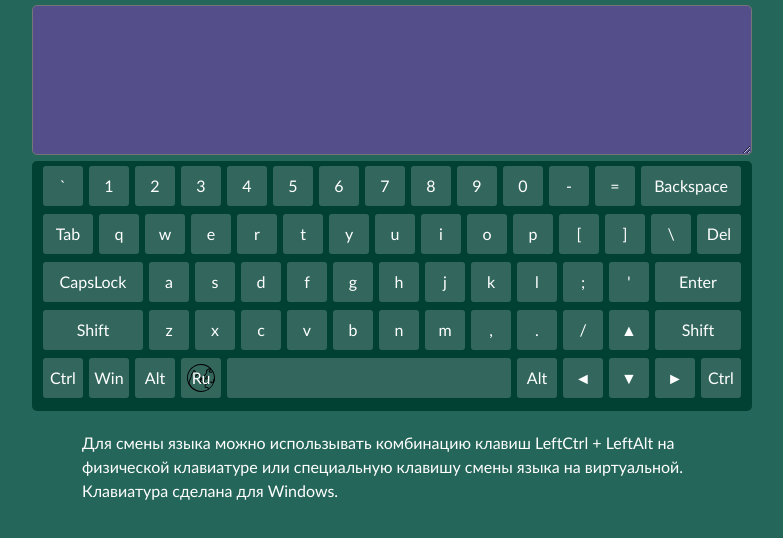
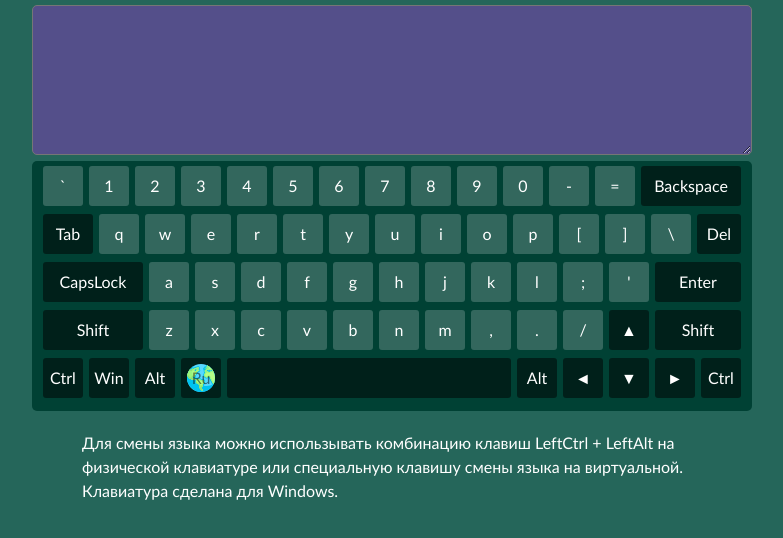
Before and after one commit to maxkovalenko97/Virtual-keyboard, a website with bundled scripts: page virtual-keyboard/index.html in a window 1280 px wide. Shown: the part 86-624 px from the top of the page, without its empty margins (248-1031 px from the left). Built offline with nearby package versions, Linux system fonts and the light colour scheme.

Commit message:
refactor: some pretty code

```diff
--- a/virtual-keyboard/js/index.js
+++ b/virtual-keyboard/js/index.js
@@ -76,6 +76,7 @@ class Keyboard {
                 key.setAttribute('data-shiftRu', el.rusShift);
                 key.setAttribute('data-shiftEn', el.shift);
                 key.id = el.name;
+                (el.SpecialKey)? key.classList.add('special-key') : null;
 
                 keyboardRow.append(key);
             });
@@ -87,19 +88,7 @@ class Keyboard {
 
     _addMouseEvents(keys) {
         keys.forEach(key => {
-            //add backlight
-            if(key.id !== 'CapsLock' && key.id !== 'ShiftLeft' && key.id !== 'ShiftRight') {
-                key.addEventListener('mousedown', () => {
-                    key.classList.add('active');
-                    setTimeout(() => {
-                        key.classList.remove('active');
-                    }, 300);
-                });
-                key.addEventListener('mouseup', () => {
-                    key.classList.remove('active');
-
-                })
-            }
+            this._addBacklight(key);
 
             switch (key.id) {
                 case "Backspace" :
@@ -200,10 +189,7 @@ class Keyboard {
             }
             return;
         }
-
             this.inputKeyboard.value += document.getElementById(e.code).innerHTML;
-
-
     }
 
     _keyupKeyboard(e) {
@@ -226,8 +212,6 @@ class Keyboard {
     _keypressKeyboard(e) {
         e.preventDefault();
     }
-
-
 
     _changeLanguage(){
         console.log(this.properties.shift);
@@ -254,14 +238,17 @@ class Keyboard {
         this.inputKeyboard.value += text;
         this.inputKeyboard.focus();
     }
+
     _toBackspace() {
         this.inputKeyboard.value = this.inputKeyboard.value.substring(0, this.inputKeyboard.value.length - 1);
         this.inputKeyboard.focus();
     }
+
     _toSpace() {
             this.inputKeyboard.value += " ";
             this.inputKeyboard.focus();
     }
+
     _toDelete() {
         if (this.inputKeyboard.selectionStart === this.inputKeyboard.selectionEnd) {
             this.inputKeyboard.setRangeText('', this.inputKeyboard.selectionStart, this.inputKeyboard.selectionEnd + 1, 'end');
@@ -270,6 +257,7 @@ class Keyboard {
           }
           this.inputKeyboard.focus();
     }
+
     _toggleCapsLock() {
         this.properties.capsLock = !this.properties.capsLock;
 
@@ -303,8 +291,24 @@ class Keyboard {
             return;
         }
     }
+
     _checkActive(str) {
         return (document.getElementById(str).classList.contains('active'));
+    }
+
+    _addBacklight(key) {
+        if(key.id !== 'CapsLock' && key.id !== 'ShiftLeft' && key.id !== 'ShiftRight') {
+            key.addEventListener('mousedown', () => {
+                key.classList.add('active');
+                setTimeout(() => {
+                    key.classList.remove('active');
+                }, 300);
+            });
+            key.addEventListener('mouseup', () => {
+                key.classList.remove('active');
+
+            })
+        }
     }
 
 }
--- a/virtual-keyboard/js/objOfKeys.js
+++ b/virtual-keyboard/js/objOfKeys.js
@@ -13,9 +13,9 @@ export const objOfKeys = [
     {'en' : '0','rus' : '0','name' : 'Digit0', 'shift':')', 'rusShift': ')'},
     {'en' : '-','rus' : '-','name' : 'Minus', 'shift':'_', 'rusShift': '_'},
     {'en' : '=','rus' : '=','name' : 'Equal', 'shift':'+', 'rusShift': '+'},
-    {'en' : 'Backspace','rus' : 'Backspace','name' : 'Backspace', 'shift':'Backspace', 'rusShift': 'Backspace'}
+    {'en' : 'Backspace','rus' : 'Backspace','name' : 'Backspace', 'shift':'Backspace', 'rusShift': 'Backspace', 'SpecialKey' : true}
     ],
-    [{'en' : 'Tab','rus' : 'Tab','name' : 'Tab', 'shift':'Tab', 'rusShift': 'Tab'},
+    [{'en' : 'Tab','rus' : 'Tab','name' : 'Tab', 'shift':'Tab', 'rusShift': 'Tab','SpecialKey' : true},
      {'en' : 'q','rus' : 'й','name' : 'KeyQ', 'shift':'Q', 'rusShift': 'Й'},
      {'en' : 'w','rus' : 'ц','name' : 'KeyW', 'shift':'W', 'rusShift': 'Ц'},
      {'en' : 'e','rus' : 'у','name' : 'KeyE', 'shift':'E', 'rusShift': 'У'},
@@ -29,9 +29,9 @@ export const objOfKeys = [
      {'en' : '[','rus' : 'х','name' : 'BracketLeft', 'shift':'{', 'rusShift': 'Х'},
      {'en' : ']','rus' : 'ъ','name' : 'BracketRight', 'shift':'}', 'rusShift': 'Ъ'},
      {'en' : '\\','rus' : '\\','name' : 'Backslash', 'shift':'|', 'rusShift': '/'},
-     {'en' : 'Del','rus' : 'Del','name' : 'Delete', 'shift':'Del', 'rusShift': 'Del'},
+     {'en' : 'Del','rus' : 'Del','name' : 'Delete', 'shift':'Del', 'rusShift': 'Del','SpecialKey' : true},
     ],
-    [{'en' : 'CapsLock','rus' : 'CapsLock','name' : 'CapsLock', 'shift':'CapsLock', 'rusShift': 'CapsLock'},
+    [{'en' : 'CapsLock','rus' : 'CapsLock','name' : 'CapsLock', 'shift':'CapsLock', 'rusShift': 'CapsLock','SpecialKey' : true},
      {'en' : 'a','rus' : 'ф','name' : 'KeyA', 'shift':'A', 'rusShift': 'Ф'},
      {'en' : 's','rus' : 'ы','name' : 'KeyS', 'shift':'S', 'rusShift': 'Ы'},
      {'en' : 'd','rus' : 'в','name' : 'KeyD', 'shift':'D', 'rusShift': 'В'},
@@ -43,9 +43,9 @@ export const objOfKeys = [
      {'en' : 'l','rus' : 'д','name' : 'KeyL', 'shift':'L', 'rusShift': 'Д'},
      {'en' : ';','rus' : 'ж','name' : 'Semicolon', 'shift':':', 'rusShift': 'Ж'},
      {'en' : '\'','rus' : 'э','name' : 'Quote', 'shift':'"', 'rusShift': 'Э'},
-     {'en' : 'Enter','rus' : 'Enter','name' : 'Enter', 'shift':'Enter', 'rusShift': 'Enter'},
+     {'en' : 'Enter','rus' : 'Enter','name' : 'Enter', 'shift':'Enter', 'rusShift': 'Enter','SpecialKey' : true},
     ],
-    [{'en' : 'Shift','rus' : 'Shift','name' : 'ShiftLeft', 'shift':'Shift', 'rusShift': 'Shift'},
+    [{'en' : 'Shift','rus' : 'Shift','name' : 'ShiftLeft', 'shift':'Shift', 'rusShift': 'Shift','SpecialKey' : true},
      {'en' : 'z','rus' : 'я','name' : 'KeyZ', 'shift':'Z', 'rusShift': 'Я'},
      {'en' : 'x','rus' : 'ч','name' : 'KeyX', 'shift':'X', 'rusShift': 'Ч'},
      {'en' : 'c','rus' : 'с','name' : 'KeyC', 'shift':'C', 'rusShift': 'С'},
@@ -56,18 +56,18 @@ export const objOfKeys = [
      {'en' : ',','rus' : 'б','name' : 'Comma', 'shift':'<', 'rusShift': 'Б'},
      {'en' : '.','rus' : 'ю','name' : 'Period', 'shift':'>', 'rusShift': 'Ю'},
      {'en' : '/','rus' : '.','name' : 'Slash', 'shift':'?', 'rusShift': ','},
-     {'en' : '▲','rus' : '▲','name' : 'ArrowUp', 'shift':'▲', 'rusShift': '▲'},
-     {'en' : 'Shift','rus' : 'Shift','name' : 'ShiftRight', 'shift':'Shift', 'rusShift': 'Shift'},
+     {'en' : '▲','rus' : '▲','name' : 'ArrowUp', 'shift':'▲', 'rusShift': '▲','SpecialKey' : true},
+     {'en' : 'Shift','rus' : 'Shift','name' : 'ShiftRight', 'shift':'Shift', 'rusShift': 'Shift','SpecialKey' : true},
    ],
-   [{'en' : 'Ctrl','rus' : 'Ctrl','name':'ControlLeft', 'shift':'Ctrl', 'rusShift': 'Ctrl'},
-    {'en' : 'Win','rus' : 'Win','name' : 'MetaLeft', 'shift':'Win', 'rusShift': 'Win'},
-    {'en' : 'Alt','rus' : 'Alt','name' : 'AltLeft', 'shift':'Alt', 'rusShift': 'Alt'},
-    {'en' : 'Ru','rus' : 'En','name' : 'ChangeLang', 'shift':'Ru', 'rusShift': 'En'},
-    {'en' : ' ','rus' : ' ','name' : 'Space', 'shift':' ', 'rusShift': ' '},
-    {'en' : 'Alt','rus' : 'Alt','name' : 'AltRight', 'shift':'Alt', 'rusShift': 'Alt'},
-    {'en' : '◄','rus' : '◄','name' : 'ArrowLeft', 'shift':'◄', 'rusShift': '◄'},
-    {'en' : '▼','rus' : '▼','name' : 'ArrowDown', 'shift':'▼', 'rusShift': '▼'},
-    {'en' : '►','rus' : '►','name' : 'ArrowRight', 'shift':'►', 'rusShift': '►'},
-    {'en' : 'Ctrl','rus' : 'Ctrl','name' : 'ControlRight', 'shift':'Ctrl', 'rusShift': 'Ctrl'}
+   [{'en' : 'Ctrl','rus' : 'Ctrl','name':'ControlLeft', 'shift':'Ctrl', 'rusShift': 'Ctrl','SpecialKey' : true},
+    {'en' : 'Win','rus' : 'Win','name' : 'MetaLeft', 'shift':'Win', 'rusShift': 'Win','SpecialKey' : true},
+    {'en' : 'Alt','rus' : 'Alt','name' : 'AltLeft', 'shift':'Alt', 'rusShift': 'Alt','SpecialKey' : true},
+    {'en' : 'Ru','rus' : 'En','name' : 'ChangeLang', 'shift':'Ru', 'rusShift': 'En','SpecialKey' : true},
+    {'en' : ' ','rus' : ' ','name' : 'Space', 'shift':' ', 'rusShift': ' ','SpecialKey' : true},
+    {'en' : 'Alt','rus' : 'Alt','name' : 'AltRight', 'shift':'Alt', 'rusShift': 'Alt','SpecialKey' : true},
+    {'en' : '◄','rus' : '◄','name' : 'ArrowLeft', 'shift':'◄', 'rusShift': '◄','SpecialKey' : true},
+    {'en' : '▼','rus' : '▼','name' : 'ArrowDown', 'shift':'▼', 'rusShift': '▼','SpecialKey' : true},
+    {'en' : '►','rus' : '►','name' : 'ArrowRight', 'shift':'►', 'rusShift': '►','SpecialKey' : true},
+    {'en' : 'Ctrl','rus' : 'Ctrl','name' : 'ControlRight', 'shift':'Ctrl', 'rusShift': 'Ctrl','SpecialKey' : true}
     ]
 ];
--- a/virtual-keyboard/stylesheets/abstracts/_variables.scss
+++ b/virtual-keyboard/stylesheets/abstracts/_variables.scss
@@ -1,3 +1,4 @@
 $background-keyboard: #004134;
 $background-keyboard-key: rgba(255, 255, 255, 0.2);
+$background-keyboard-special-key: rgba(0, 0, 0, 0.5);
 $background-keyboard-key-hover: rgb(121, 62, 176);
--- a/virtual-keyboard/stylesheets/components/_keyboard.scss
+++ b/virtual-keyboard/stylesheets/components/_keyboard.scss
@@ -33,6 +33,10 @@
 
     transition: 0.3s;
     cursor: pointer;
+}
+
+.special-key{
+    background: $background-keyboard-special-key;
 }
 
 .keyboard-key:hover {
@@ -81,17 +85,18 @@
     width: 284px;
 }
 
-.ChangeLang {
-    background-color: none;
-    background-image: url(../assets/icons/planet-earth-svgrepo-com.svg);
+#ChangeLang {
+    color: rgba(0, 0, 0, 0.507);
+    background-color: $background-keyboard-special-key;
+    background-image: url(../assets/icons/planet-earth-global-svgrepo-com.svg);
     background-size: 70%;
     background-position: center;
     background-repeat: no-repeat;
 }
 
-.ChangeLang:hover {
+#ChangeLang:hover {
     background-color: none;
-    background-image: url(../assets/icons/planet-earth-svgrepo-com.svg);
+    background-image: url(../assets/icons/planet-earth-global-svgrepo-com.svg);
     background-size: 80%;
     background-position: center;
     background-repeat: no-repeat;
```
Also changed, not shown: virtual-keyboard/assets/icons/planet-earth-svgrepo-com.svg (deleted), virtual-keyboard/assets/icons/planet-svgrepo-com.svg (deleted), virtual-keyboard/stylesheets/style.css, 1 other file.
